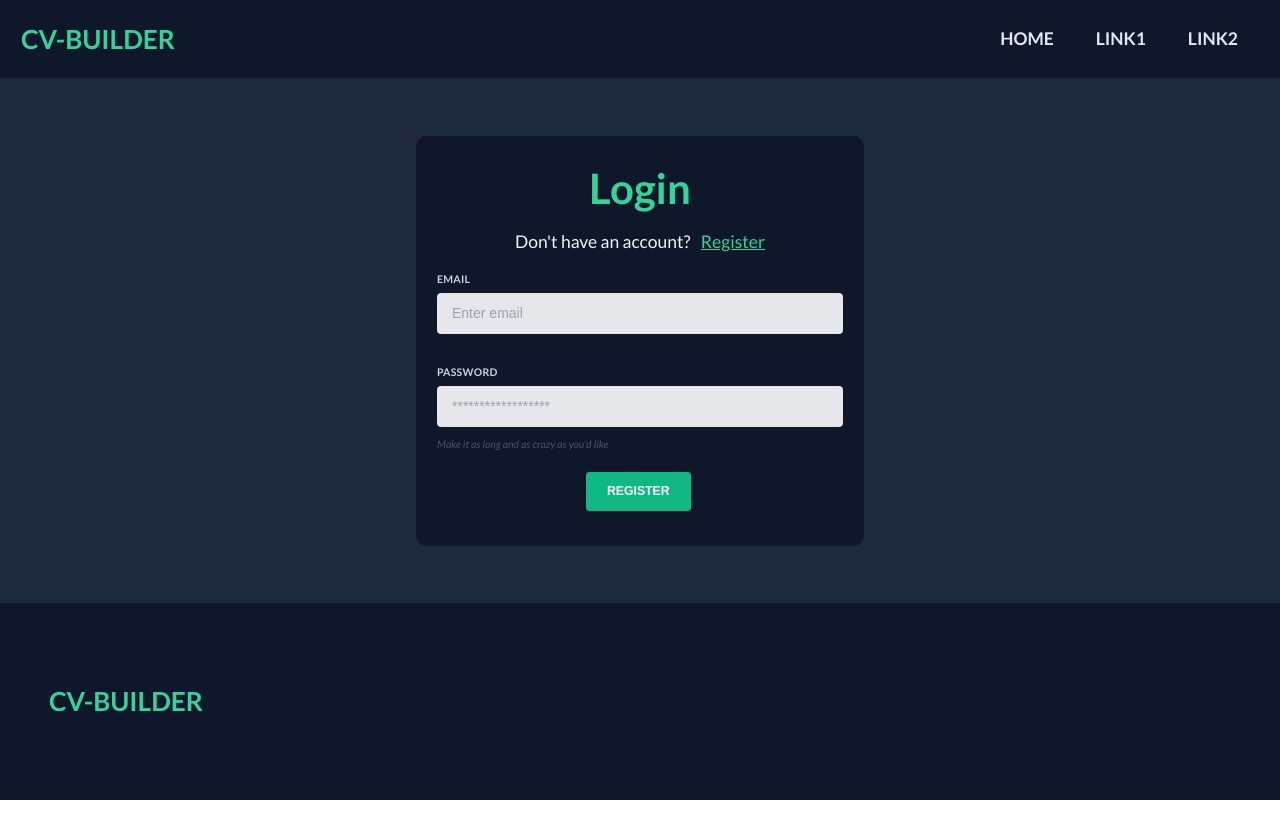
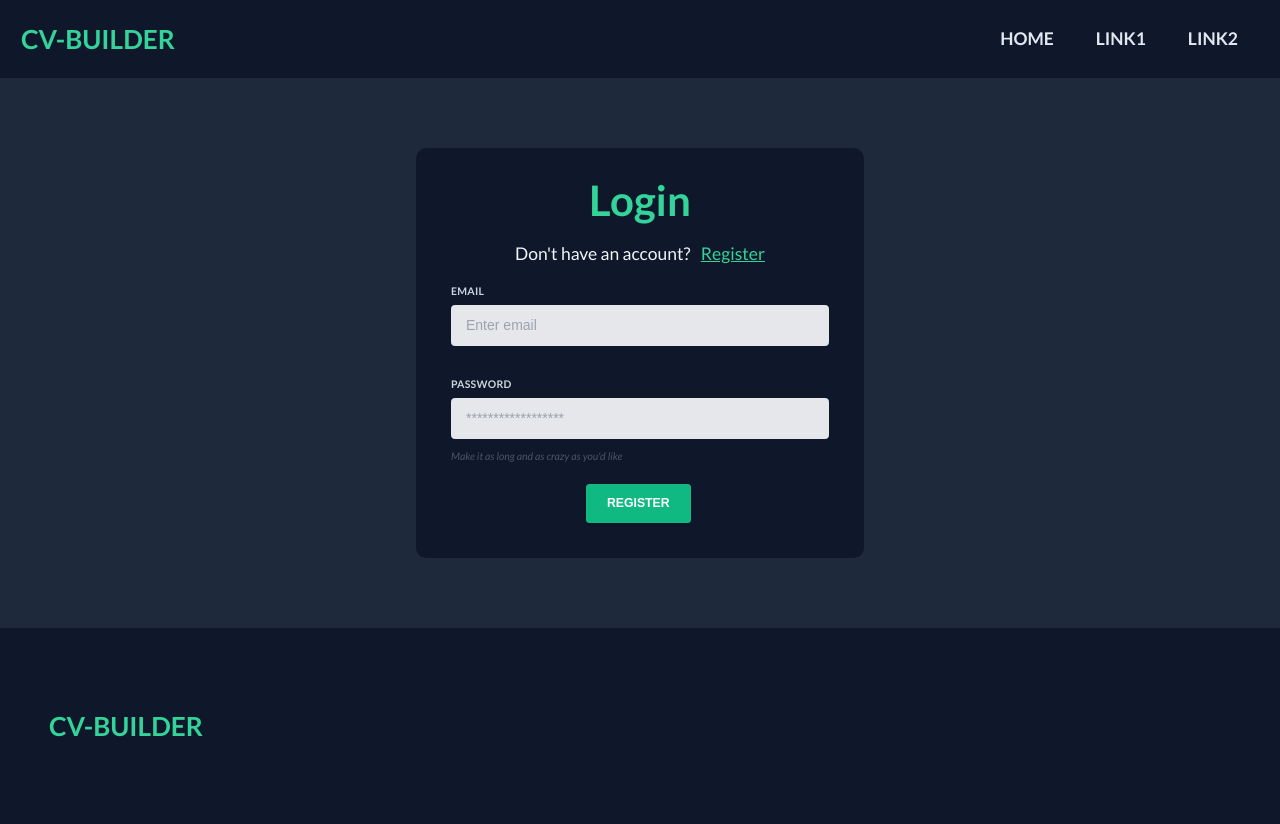
Before and after one commit to lexach91/CV-builder, a React (Create React App) app in the folder frontend/client/: page /login in a window 1280 px wide. Before the commit the page ends 800 px from the top, so only its background shows below. Built offline with nearby package versions, Linux system fonts and the light colour scheme; what tw-elements would draw is missing.

Commit message:
Fix elements positions for the layout and forms

```diff
--- a/frontend/client/src/components/Footer.js
+++ b/frontend/client/src/components/Footer.js
@@ -1,7 +1,7 @@
 const Footer = () => {
   return (
-    <footer className="footer bg-slate-900 px-10 py-20 fixed-bottom">
-      <div className="text-slate-200 fixed-bottom container px-4 mx-auto flex flex-wrap items-center justify-between">
+    <footer className="footer bg-slate-900 px-10 py-20">
+      <div className="text-slate-200container px-4 mx-auto flex flex-wrap items-center justify-between">
         <a
           className="text-3xl font-bold leading-relaxed inline-block mr-4 py-2 whitespace-nowrap uppercase text-emerald-400 hover:text-emerald-300"
           href="#"
--- a/frontend/client/src/components/Layout.js
+++ b/frontend/client/src/components/Layout.js
@@ -4,13 +4,13 @@ import Footer from './Footer';
 
 const Layout = ({ title, content, children }) => {
   return (
-	<div className='flex flex-col h-screen justify-between bg-slate-800'>
+	<div className='flex flex-col h-screen justify-between bg-slate-800 min-h-full'>
 		<Helmet>
 			<title>{title}</title>
 			<meta name='description' content={content} />
 		</Helmet>
 		<Navbar />
-		<div className='flex flex-col justify-start content-start text-slate-100 flex-1'>
+		<div className='flex flex-col justify-start content-start text-slate-100 flex-1 bg-slate-800'>
       {children}
     </div>
     <Footer />
--- a/frontend/client/src/containers/LoginPage.js
+++ b/frontend/client/src/containers/LoginPage.js
@@ -7,10 +7,10 @@ import { Link } from "react-router-dom";
 const LoginPage = () => {
   return (
     <Layout title='Register' content='Register to the app'>
-      <div className='container min-h-full max-w-120rem flex flex-wrap justify-center flex-col content-center'>
+      <div className='container flex flex-wrap justify-center flex-col content-center h-[90%] my-20 bg-slate-800 mx-auto max-w-120rem'>
 
 
-        <form className="w-full max-w-lg bg-slate-900 py-9 px-6 rounded-xl">
+        <form className="w-full max-w-lg bg-slate-900 py-9 px-10 rounded-xl">
           <h1 className='text-5xl text-center mb-6 text-emerald-400'>Login</h1>
           <p className='text-xl text-center'>
             Don't have an account? <Link className="ml-2 underline text-emerald-400 hover:text-emerald-600" to="/register">Register</Link>
--- a/frontend/client/src/containers/RegisterPage.js
+++ b/frontend/client/src/containers/RegisterPage.js
@@ -13,10 +13,10 @@ const RegisterPage = () => {
   const [startDate, setStartDate] = useState(new Date());
   return (
     <Layout title='Register' content='Register to the app'>
-      <div className='container min-h-full max-w-120rem flex flex-wrap justify-center flex-col content-center'>
+      <div className='container flex flex-wrap justify-center flex-col content-center h-[90%] my-20 bg-slate-800 mx-auto max-w-120rem '>
 
 
-        <form className="w-full max-w-lg bg-slate-900 py-9 px-6 rounded-xl ">
+        <form className="w-full max-w-lg bg-slate-900 py-9 px-6 rounded-xl">
           <h1 className='text-5xl text-center mb-6 text-emerald-400'>Register</h1>
           <p className='text-xl text-center'>
             Already have an account? <Link className="ml-2 underline text-emerald-400 hover:text-emerald-600" to="/login">Login</Link>
```
